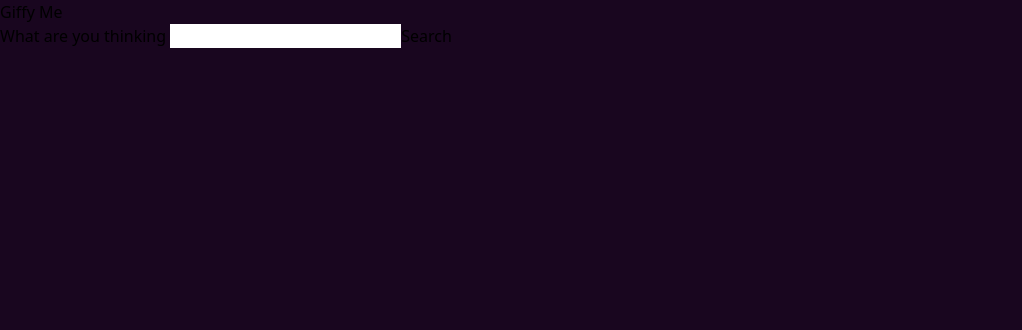
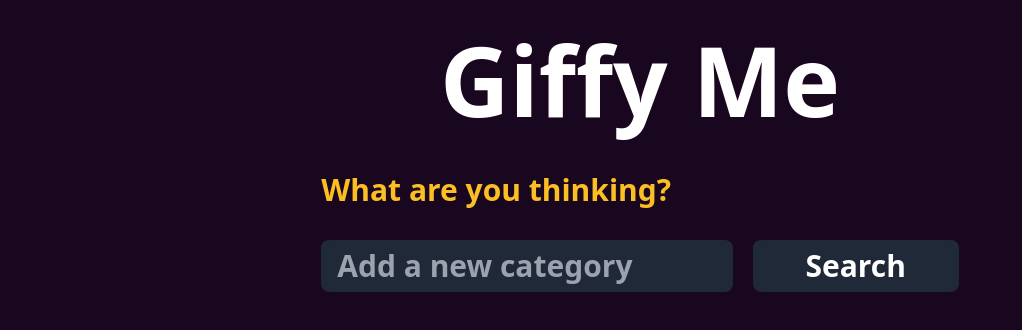
Before and after one commit to pxnditxyr/giffy-me, a React (Vite) app: page / in a window 1280 px wide. Shown: the top 330 px of the page, without its empty margins (0-1022 px from the left). Built offline with nearby package versions, Linux system fonts and the light colour scheme.

Commit message:
style: Added new styles for all components of app

```diff
--- a/src/giffy-me/GiffyMe.tsx
+++ b/src/giffy-me/GiffyMe.tsx
@@ -14,13 +14,13 @@ export const GiffyMe = () => {
     };
 
     return (
-        <>
-            <h1> Giffy Me </h1>
+        <main className="w-full flex justify-center items-center flex-col">
+            <h1 className="text-8xl font-sans font-bold text-white py-8 text-center"> Giffy Me </h1>
             <AddNewCategory
                 currentCategories={ categories }
                 onAddNewCategory={ onAddNewCategory }
                 />
-            <ol>
+            <ol className="w-full">
                 {
                     categories.map( category => (
                         <GifGrid
@@ -30,6 +30,6 @@ export const GiffyMe = () => {
                     ))
                 }
             </ol>
-        </>
+        </main>
     );
 };
--- a/src/giffy-me/components/AddNewCategory.tsx
+++ b/src/giffy-me/components/AddNewCategory.tsx
@@ -35,20 +35,31 @@ export const AddNewCategory = ( { currentCategories, onAddNewCategory } : AddNew
     return (
         <form
             onSubmit={ handleSubmit }
+            className="flex flex-col items-center justify-center w-full py-3 px-8"
             >
-            <label> What are you thinking </label>
+            <div className="flex flex-col gap-8">
+                <label className="text-amber-400 font-semibold text-3xl"> What are you thinking? </label>
+                <div className="flex flex-col gap-5 md:flex-row">
                     <input
                         type="text"
+                        className="bg-gray-800 text-white font-semibold text-3xl py-2 px-4 rounded-lg w-full focus:outline-none md:w-2/3"
                         name="category"
                         value={ category }
                         onChange={ handleInputChange }
+                        placeholder="Add a new category"
                         />
+
+                    <button
+                        type="button"
+                        className="bg-gray-800 text-white font-semibold text-3xl py-2 px-4 rounded-lg w-full md:w-1/3"
+                    > Search </button>
+                </div>
                 {
                     isSame
                         &&
-                ( <p> You already have this category </p> )
+                    ( <p className="text-red-500 text-center text-xl"> This category already exists </p> )
                 }
-            <button type="button"> Search </button>
+            </div>
         </form>
     );
 };
--- a/src/giffy-me/components/GifGrid.tsx
+++ b/src/giffy-me/components/GifGrid.tsx
@@ -11,13 +11,19 @@ export const GifGrid = ( { category } : GifGridProps ) => {
     const { gifs, isLoading } = useFetchGifs( category );
 
     return (
-        <div>
-            <h3> { category } </h3>
+        <div
+            className="w-full flex flex-col justify-center items-center px-5"
+        >
+            <h3
+                className="text-center text-4xl font-bold text-amber-400 py-4 md:py-20"
+            > { category } </h3>
             {
                 isLoading
                     ? ( <p> Loading... </p> )
                     : (
-                        <div>
+                        <div
+                            className="grid gap-4 grid-cols-1 md:grid-cols-2 lg:grid-cols-3 px-4"
+                        >
                             {
                                 gifs.map( ( gif ) => (
                                     <GifItem
@@ -28,8 +34,7 @@ export const GifGrid = ( { category } : GifGridProps ) => {
                             }
                         </div>
                     )
-        }
-
+            }
         </div>
     );
 };
--- a/src/giffy-me/components/GifItem.tsx
+++ b/src/giffy-me/components/GifItem.tsx
@@ -8,9 +8,17 @@ interface GifItemProps {
 export const GifItem = ( { title, url } : GifItemProps ) => {
 
     return (
-        <article>
-            <img src={ url } alt={ title } />
-            <p> { title } </p>
+        <article
+            className="flex flex-col justify-center items-center"
+        >
+            <img
+                src={ url }
+                alt={ title }
+                className="w-full h-auto object-cover rounded-lg"
+                />
+            <p
+                className="text-center text-xl font-bold text-gray-300 py-4"
+            > { title } </p>
         </article>
     );
 };
```
Lines whose indentation alone changed are shown as unchanged.
